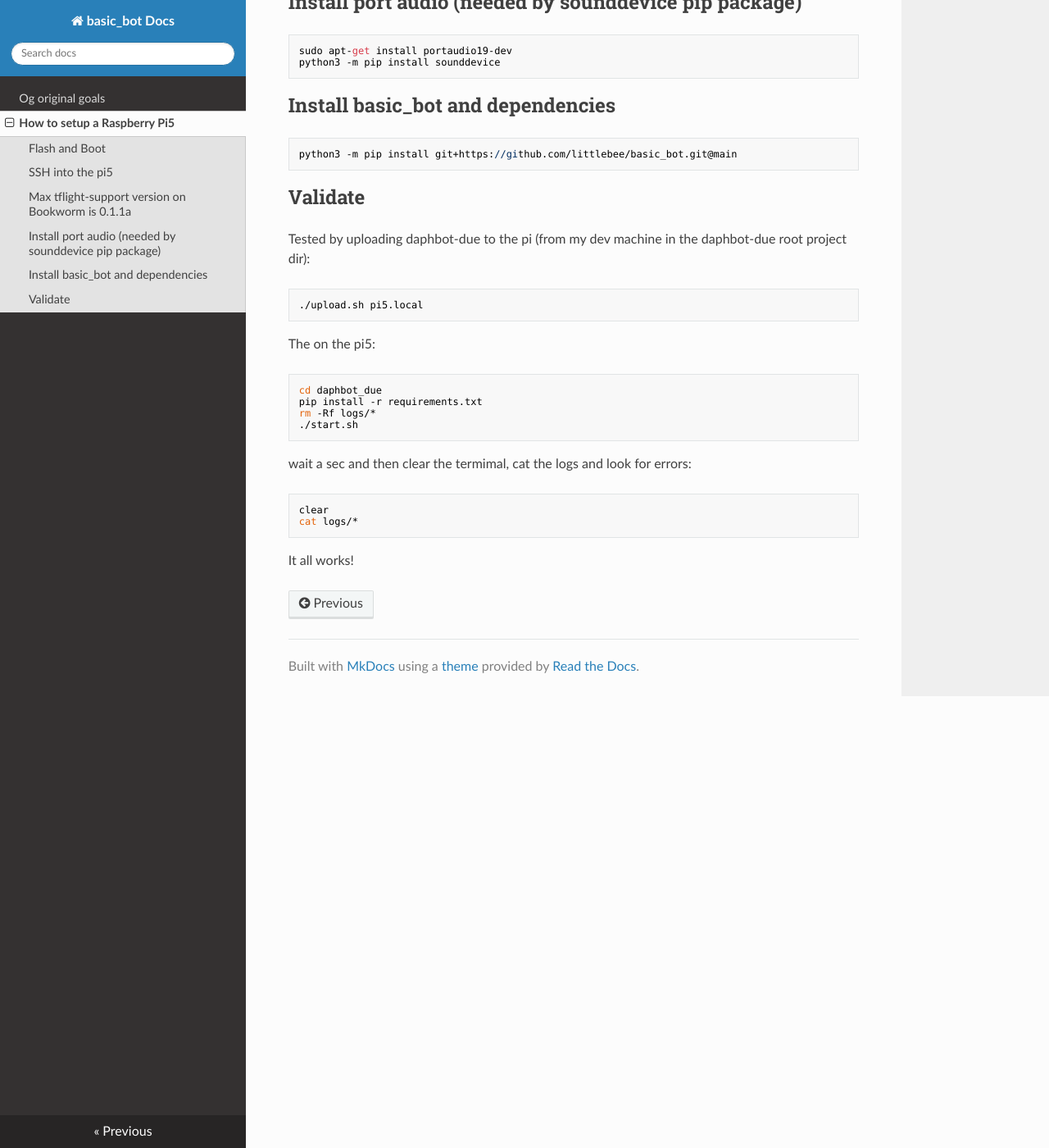
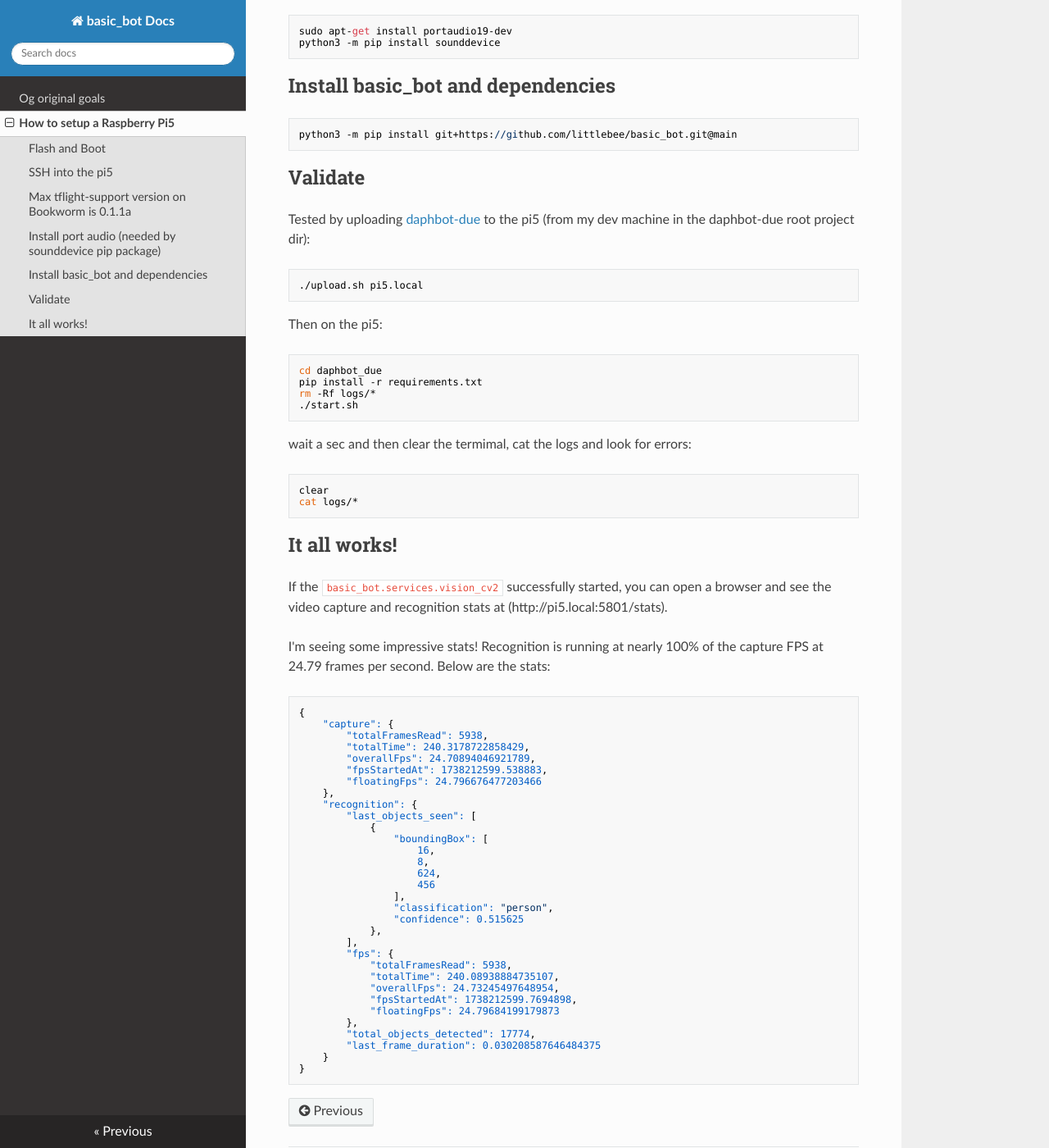
Before and after one commit to littlebee/basic_bot, an MkDocs documentation site: the page built from docs/setup_on_pi5.md, in a window 1280 px wide and 1400 px high, scrolled down 4525 px. Shown: the whole window at 82% size. Built offline with MkDocs 1.6.1, drawn with Linux system fonts in a browser that asks for light colours; nearby versions of some CDN libraries; some of the changed text lies outside the part shown.

Commit message:
final updates to installing on pi5 doc

````diff
--- a/docs/setup_on_pi5.md
+++ b/docs/setup_on_pi5.md
@@ -35,7 +35,7 @@ SUPPORT_URL="https://www.debian.org/support"
 BUG_REPORT_URL="https://bugs.debian.org/"
 ```
 
-Looks like Debian Bookworm is the new Raspian Bullseye.  Good article:  https://www.raspberrypi.com/news/bookworm-the-new-version-of-raspberry-pi-os/
+Looks like Debian Bookworm is the new Raspian Bullseye.  [Good article](https://www.raspberrypi.com/news/bookworm-the-new-version-of-raspberry-pi-os/) on the differences.
 
 ```sh
 bee@pi5:~ $ python --version
@@ -84,12 +84,12 @@ python3 -m pip install git+https://github.com/littlebee/basic_bot.git@main
 ```
 
 ## Validate
-Tested by uploading daphbot-due to the pi (from my dev machine in the daphbot-due root project dir):
+Tested by uploading [daphbot-due](https://github.com/littlebee/daphbot-due) to the pi5 (from my dev machine in the daphbot-due root project dir):
 ```sh
 ./upload.sh pi5.local
 ```
 
-The on the pi5:
+Then on the pi5:
 ```sh
 cd daphbot_due
 pip install -r requirements.txt
@@ -103,4 +103,43 @@ clear
 cat logs/*
 ```
 
-It all works!
+## It all works!
+
+If the `basic_bot.services.vision_cv2` successfully started, you can open
+a browser and see the video capture and recognition stats at (http://pi5.local:5801/stats).
+
+I'm seeing some impressive stats!  Recognition is running at nearly 100% of the capture FPS at 24.79 frames per second.  Below are the stats:
+```json
+{
+    "capture": {
+        "totalFramesRead": 5938,
+        "totalTime": 240.3178722858429,
+        "overallFps": 24.70894046921789,
+        "fpsStartedAt": 1738212599.538883,
+        "floatingFps": 24.796676477203466
+    },
+    "recognition": {
+        "last_objects_seen": [
+            {
+                "boundingBox": [
+                    16,
+                    8,
+                    624,
+                    456
+                ],
+                "classification": "person",
+                "confidence": 0.515625
+            },
+        ],
+        "fps": {
+            "totalFramesRead": 5938,
+            "totalTime": 240.08938884735107,
+            "overallFps": 24.73245497648954,
+            "fpsStartedAt": 1738212599.7694898,
+            "floatingFps": 24.79684199179873
+        },
+        "total_objects_detected": 17774,
+        "last_frame_duration": 0.030208587646484375
+    }
+}
+```
````
